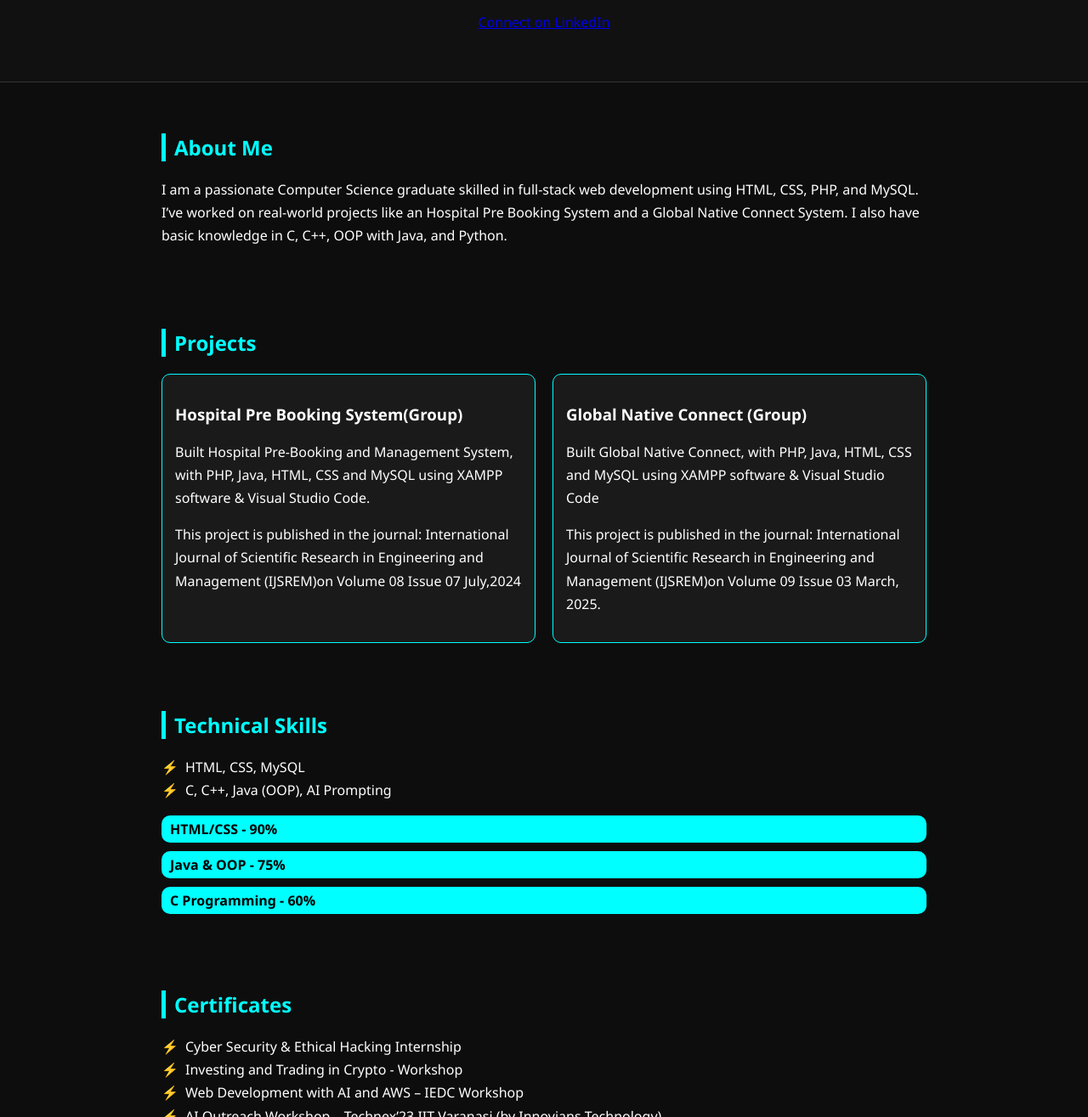
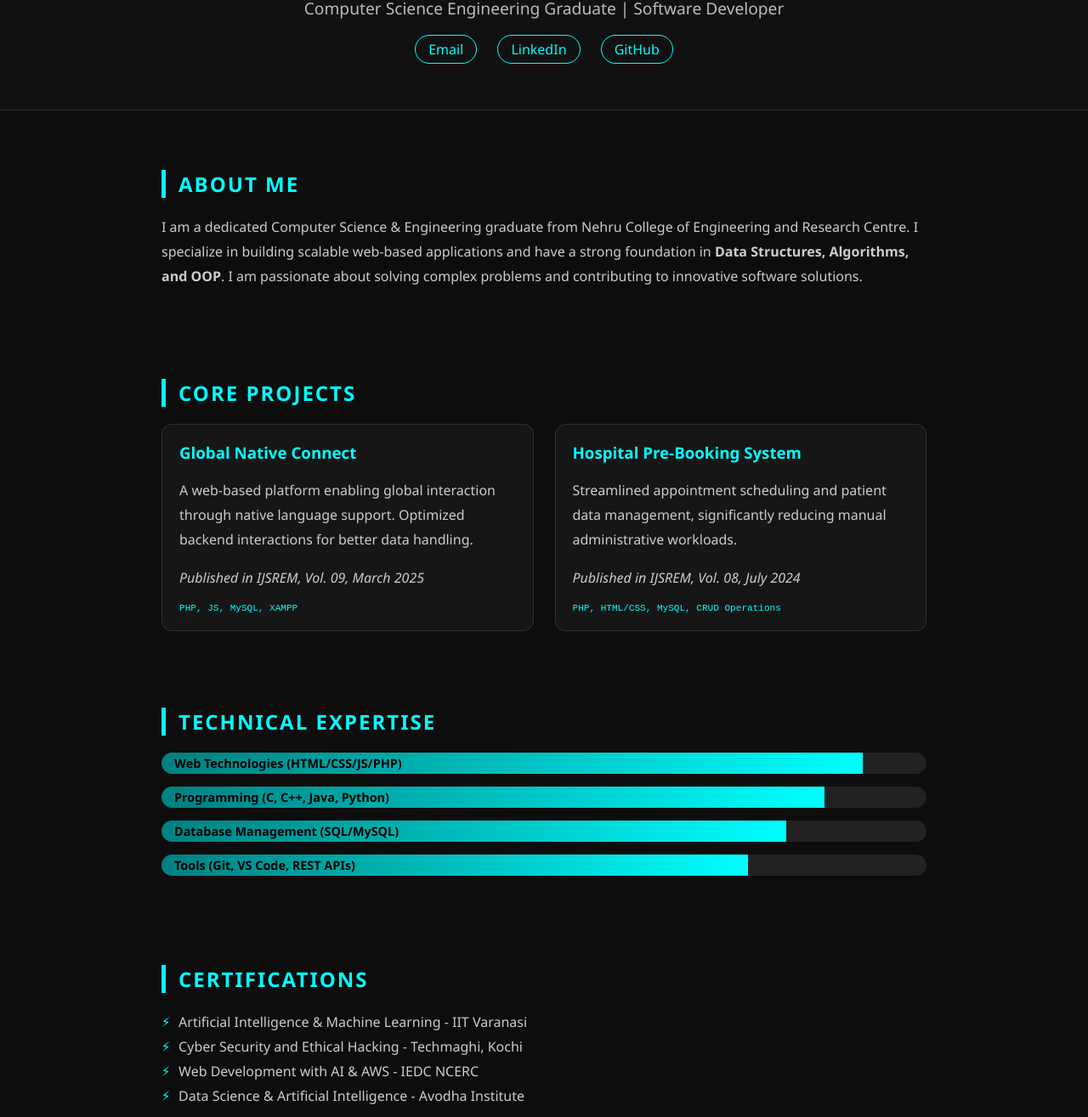
Before and after one commit to abhijith7903/portfolio, a plain HTML site: page index.html in a window 1280 px wide. Shown: the part 200-1515 px from the top of the page at 85% size. Drawn offline with Linux system fonts and the light colour scheme.

Commit message:
index.html

```diff
--- a/index.html
+++ b/index.html
@@ -3,33 +3,43 @@
 <head>
   <meta charset="UTF-8" />
   <meta name="viewport" content="width=device-width, initial-scale=1.0"/>
-  <title>My Portfolio</title>
+  <title>Abhijith S | Portfolio</title>
   <style>
     body {
       margin: 0;
-      font-family: 'Segoe UI', sans-serif;
+      font-family: 'Segoe UI', Tahoma, Geneva, Verdana, sans-serif;
       background-color: #0d0d0d;
       color: #ffffff;
+      scroll-behavior: smooth;
     }
 
     header {
       background: #111;
       text-align: center;
-      padding: 40px 20px;
+      padding: 60px 20px;
       border-bottom: 1px solid #333;
     }
 
     h1 {
-      font-size: 3em;
+      font-size: 3.5em;
+      margin-bottom: 10px;
       color: #0ff;
       text-shadow: 0 0 8px #0ff;
+    }
+
+    .subtitle {
+      font-size: 1.2em;
+      color: #bbb;
+      margin-bottom: 20px;
     }
 
     h2 {
       color: #0ff;
       border-left: 5px solid #0ff;
-      padding-left: 10px;
-      margin-top: 40px;
+      padding-left: 15px;
+      margin-top: 50px;
+      text-transform: uppercase;
+      letter-spacing: 2px;
     }
 
     .section {
@@ -39,7 +49,8 @@
     }
 
     p, li {
-      line-height: 1.7;
+      line-height: 1.8;
+      color: #ccc;
     }
 
     ul {
@@ -49,66 +60,104 @@
 
     li::before {
       content: '⚡';
-      margin-right: 8px;
+      margin-right: 10px;
       color: #0ff;
     }
 
     .project-gallery {
       display: grid;
-      grid-template-columns: 1fr 1fr;
-      gap: 20px;
+      grid-template-columns: repeat(auto-fit, minmax(300px, 1fr));
+      gap: 25px;
       margin-top: 20px;
     }
 
     .project-card {
-      border: 1px solid #0ff;
-      padding: 15px;
-      border-radius: 10px;
-      background-color: #1a1a1a;
-      transition: transform 0.3s, box-shadow 0.3s;
+      border: 1px solid #333;
+      padding: 20px;
+      border-radius: 12px;
+      background-color: #161616;
+      transition: all 0.3s ease;
     }
 
     .project-card:hover {
-      transform: scale(1.03);
-      box-shadow: 0 0 15px #0ff;
+      transform: translateY(-5px);
+      border-color: #0ff;
+      box-shadow: 0 0 20px rgba(0, 255, 255, 0.2);
+    }
+
+    .project-card h3 {
+      color: #0ff;
+      margin-top: 0;
+    }
+
+    .tech-stack {
+      font-size: 0.85em;
+      color: #0ff;
+      margin-top: 10px;
+      font-family: monospace;
+    }
+
+    .contact-links a {
+      color: #0ff;
+      text-decoration: none;
+      margin: 0 10px;
+      border: 1px solid #0ff;
+      padding: 5px 15px;
+      border-radius: 20px;
+      transition: 0.3s;
+    }
+
+    .contact-links a:hover {
+      background: #0ff;
+      color: #000;
     }
 
     .resume-btn {
       display: inline-block;
-      margin: 20px 0;
-      padding: 10px 20px;
-      color: #0ff;
-      border: 1px solid #0ff;
+      margin-top: 30px;
+      padding: 12px 30px;
+      color: #000;
+      background-color: #0ff;
       border-radius: 8px;
       text-decoration: none;
       font-weight: bold;
-      transition: background 0.3s;
+      box-shadow: 0 0 10px #0ff;
+      transition: 0.3s;
     }
 
     .resume-btn:hover {
-      background-color: #0ff;
-      color: #000;
+      box-shadow: 0 0 25px #0ff;
+      transform: scale(1.05);
+    }
+
+    .skills-container {
+      margin-top: 20px;
     }
 
     .skills-bar {
-      background: #333;
-      border-radius: 10px;
-      margin: 10px 0;
+      background: #222;
+      border-radius: 20px;
+      margin: 15px 0;
+      height: 25px;
       overflow: hidden;
     }
 
     .skills-bar-fill {
-      background: #0ff;
+      background: linear-gradient(90deg, #008080, #0ff);
+      height: 100%;
       color: #000;
-      padding: 5px 10px;
+      padding-left: 15px;
+      font-size: 0.9em;
       font-weight: bold;
+      display: flex;
+      align-items: center;
       width: 0;
-      animation: fillBar 2s forwards;
+      animation: fillBar 2.5s forwards ease-in-out;
     }
 
     @keyframes fillBar {
       from { width: 0; }
-      to { width: 100%; }
+      to { width: var(--target-width); }
     }
 
     .neon-glow {
@@ -116,104 +165,88 @@
     }
 
     @keyframes glow {
-      from {
-        text-shadow: 0 0 10px #0ff, 0 0 20px #0ff;
-      }
-      to {
-        text-shadow: 0 0 20px #00f6ff, 0 0 40px #00f6ff;
-      }
+      from { text-shadow: 0 0 10px #0ff, 0 0 20px #0ff; }
+      to { text-shadow: 0 0 15px #00f6ff, 0 0 30px #00f6ff; }
     }
   </style>
 </head>
 <body>
 
   <header>
-    <h1 class="neon-glow">Abhijith.S</h1>
-    <p>Frontend Developer | C, C++, Java,HTML,CSS</p>
-   <p>
-      <a href="https://www.linkedin.com/in/abhijiths7903/" target="_blank">Connect on LinkedIn</a>
-   </p>
+    <h1 class="neon-glow">Abhijith S</h1>
+    <p class="subtitle">Computer Science Engineering Graduate | Software Developer</p>
+    <div class="contact-links">
+      <a href="mailto:abhijithssivan2003@gmail.com">Email</a>
+      <a href="https://www.linkedin.com/in/abhijiths7903/" target="_blank">LinkedIn</a>
+      <a href="https://github.com/abhijith7903" target="_blank">GitHub</a>
+    </div>
   </header>
 
   <div class="section">
     <h2>About Me</h2>
-    <p>I am a passionate Computer Science graduate skilled in full-stack web development using HTML, CSS, PHP, and MySQL. I’ve worked on real-world projects like an Hospital Pre Booking System and a Global Native Connect System. I also have basic knowledge in C, C++, OOP with Java, and Python.</p>
+    <p>
+      I am a dedicated Computer Science & Engineering graduate from Nehru College of Engineering and Research Centre.
+      I specialize in building scalable web-based applications and have a strong foundation in
+      <strong>Data Structures, Algorithms, and OOP</strong>.
+      I am passionate about solving complex problems and contributing to innovative software solutions.
+    </p>
   </div>
 
   <div class="section">
-    <h2>Projects</h2>
+    <h2>Core Projects</h2>
     <div class="project-gallery">
       <div class="project-card">
-        <h3>Hospital Pre Booking System(Group)</h3>
-        <p> Built Hospital Pre-Booking and Management System, with PHP, Java, HTML, CSS and MySQL using XAMPP
-            software & Visual Studio Code.</p>
-       <p>This project is published in the journal: International Journal of Scientific Research in Engineering and
-          Management (IJSREM)on Volume 08 Issue 07 July,2024</p>
+        <h3>Global Native Connect</h3>
+        <p>A web-based platform enabling global interaction through native language support. Optimized backend interactions for better data handling.</p>
+        <p><em>Published in IJSREM, Vol. 09, March 2025</em></p>
+        <div class="tech-stack">PHP, JS, MySQL, XAMPP</div>
       </div>
+
       <div class="project-card">
-        <h3> Global Native Connect (Group)</h3>
-        <p>Built Global Native Connect, with PHP, Java, HTML, CSS and MySQL using XAMPP software & Visual Studio Code</p>
-        <p> This project is published in the journal: International Journal of Scientific Research in Engineering and
-            Management (IJSREM)on Volume 09 Issue 03 March, 2025.</p>
+        <h3>Hospital Pre-Booking System</h3>
+        <p>Streamlined appointment scheduling and patient data management, significantly reducing manual administrative workloads.</p>
+        <p><em>Published in IJSREM, Vol. 08, July 2024</em></p>
+        <div class="tech-stack">PHP, HTML/CSS, MySQL, CRUD Operations</div>
       </div>
     </div>
   </div>
 
   <div class="section">
-    <h2>Technical Skills</h2>
-    <ul>
-      <li>HTML, CSS, MySQL</li>
-      <li>C, C++, Java (OOP), AI Prompting</li>
-    </ul>
-    <div class="skills-bar"><div class="skills-bar-fill" style="width: 90%;">HTML/CSS - 90%</div></div>
-    <div class="skills-bar"><div class="skills-bar-fill" style="width: 75%;">Java & OOP - 75%</div></div>
-    <div class="skills-bar"><div class="skills-bar-fill" style="width: 60%;">C Programming - 60%</div></div>
+    <h2>Technical Expertise</h2>
+    <div class="skills-container">
+      <div class="skills-bar"><div class="skills-bar-fill" style="--target-width: 90%;">Web Technologies (HTML/CSS/JS/PHP)</div></div>
+      <div class="skills-bar"><div class="skills-bar-fill" style="--target-width: 85%;">Programming (C, C++, Java, Python)</div></div>
+      <div class="skills-bar"><div class="skills-bar-fill" style="--target-width: 80%;">Database Management (SQL/MySQL)</div></div>
+      <div class="skills-bar"><div class="skills-bar-fill" style="--target-width: 75%;">Tools (Git, VS Code, REST APIs)</div></div>
+    </div>
   </div>
 
   <div class="section">
-    <h2>Certificates</h2>
+    <h2>Certifications</h2>
     <ul>
-      <li>Cyber Security & Ethical Hacking Internship</li>
-      <li>Investing and Trading in Crypto - Workshop</li>
-      <li>Web Development with AI and AWS – IEDC Workshop</li>
-      <li>AI Outreach Workshop – Technex’23 IIT Varanasi (by Innovians Technology)</li>
-      <li>Member of NSS & IEEE.</li>
+      <li>Artificial Intelligence & Machine Learning - IIT Varanasi</li>
+      <li>Cyber Security and Ethical Hacking - Techmaghi, Kochi</li>
+      <li>Web Development with AI & AWS - IEDC NCERC</li>
+      <li>Data Science & Artificial Intelligence - Avodha Institute</li>
     </ul>
   </div>
 
-  <div class="section">
-    <h2>Soft Skills</h2>
-    <ul>
-      <li>Leadership & Teamwork</li>
-      <li>Effective Communication</li>
-      <li>Problem-Solving</li>
-      <li>Adaptability & Quick Learner</li>
-    </ul>
-  </div>
-
-  <div class="section">
-    <h2>Languages Known</h2>
-    <ul>
-      <li>Malayalam – Native (Read, Write, Speak)</li>
-      <li>English – Professional Proficiency</li>
-      <li>Hindi – Professional Proficiency</li>
-      <li>Tamil – Basic Understanding & Speaking</li>
-    </ul>
-  </div>
-
-  <div class="section">
-    <h2>Resume</h2>
-    <a href="https://abhijith7903.github.io/portfolio//Abhijith S_Resume.pdf" class="resume-btn" target="_blank" rel="noopener noreferrer">View Resume</a>
+  <div class="section" style="text-align: center; padding-bottom: 60px;">
+    <h2>Let's Connect</h2>
+    <p>Based in Palakkad, Kerala | Open to Entry-Level Software Engineering Roles</p>
+    <a href="https://abhijith7903.github.io/portfolio/Abhijith S_Resume.pdf" class="resume-btn" target="_blank">Download Full Resume</a>
   </div>
 
   <script>
+    // Subtle color shifting for the name
     const title = document.querySelector('h1');
-    const colors = ['#0ff', '#0f0', '#f0f', '#ff0'];
+    const colors = ['#0ff', '#00ffaa', '#00ccff'];
+    let i = 0;
     setInterval(() => {
-      const random = Math.floor(Math.random() * colors.length);
-      title.style.color = colors[random];
-      title.style.textShadow = `0 0 10px ${colors[random]}, 0 0 20px ${colors[random]}`;
-    }, 2000);
+      title.style.color = colors[i];
+      title.style.textShadow = `0 0 10px ${colors[i]}`;
+      i = (i + 1) % colors.length;
+    }, 3000);
   </script>
 </body>
 </html>
```
